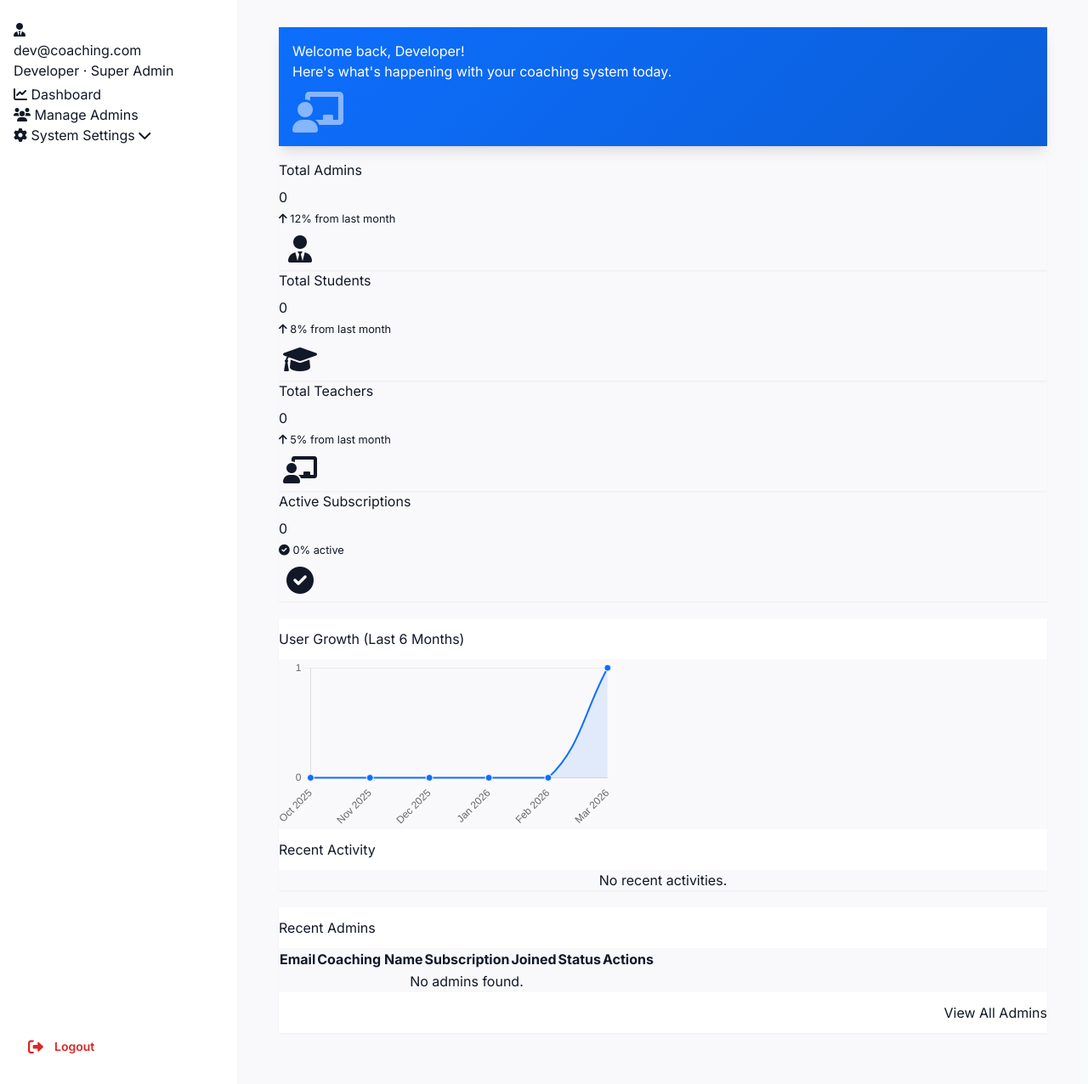
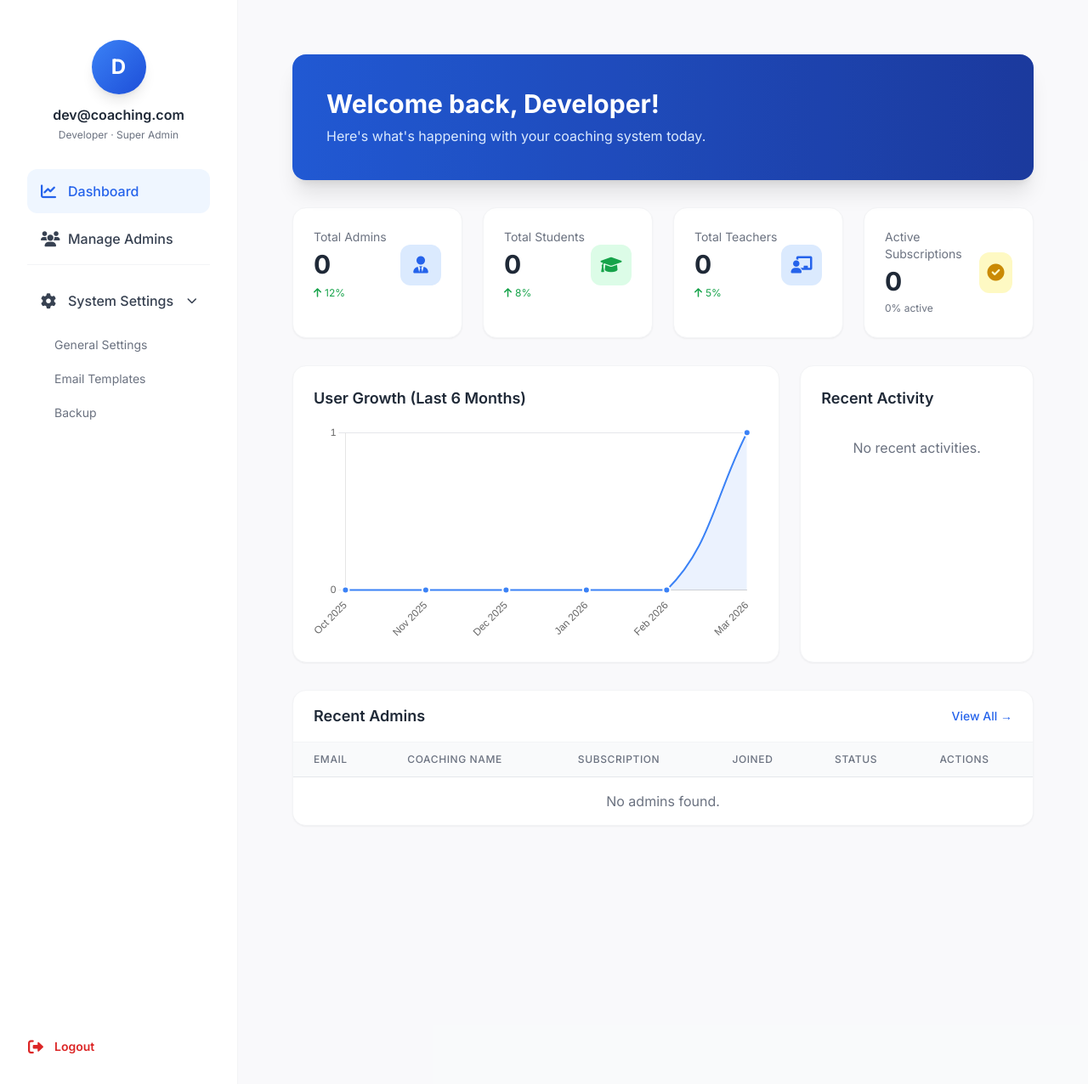
Before and after one commit to Anmol2121/CoS, a Flask app: page /developer/dashboard in a window 1280 px wide. Shown: the part 65-1341 px from the top of the page at 85% size. Run offline with Flask 3, Linux system fonts and the light colour scheme; a user stored in the database is signed in; some libraries are stand-ins or nearby versions.

Commit message:
Update dashboard.html

```diff
--- a/templates/developer/dashboard.html
+++ b/templates/developer/dashboard.html
@@ -1,349 +1,233 @@
 {% extends "base.html" %}
+
 {% block sidebar %}
-<div class="sidebar-user">
-    <div class="avatar">
-        <i class="fas fa-user-tie"></i>
+<!-- Developer Sidebar - Premium Tailwind Design -->
+<div class="px-4 py-6">
+    <div class="flex flex-col items-center text-center mb-8">
+        <div class="w-16 h-16 bg-gradient-to-br from-primary-500 to-primary-700 rounded-full flex items-center justify-center text-white text-2xl font-bold shadow-lg mb-3">
+            {{ current_user.email[0]|upper }}
         </div>
-    <h6>{{ current_user.email }}</h6>
-    <p>Developer · Super Admin</p>
+        <h6 class="font-semibold text-gray-800">{{ current_user.email }}</h6>
+        <p class="text-xs text-gray-500 mt-1">Developer · Super Admin</p>
+    </div>
+    <nav class="space-y-1">
+        <a href="{{ url_for('developer_dashboard') }}"
+           class="flex items-center gap-3 px-4 py-3 rounded-xl text-gray-700 font-medium {% if request.endpoint == 'developer_dashboard' %}bg-primary-50 text-primary-600{% else %}hover:bg-gray-100{% endif %} transition-all duration-200">
+            <i class="fas fa-chart-line w-5 text-lg"></i>
+            <span>Dashboard</span>
+        </a>
+        <a href="{{ url_for('manage_admins') }}"
+           class="flex items-center gap-3 px-4 py-3 rounded-xl text-gray-700 font-medium {% if request.endpoint == 'manage_admins' %}bg-primary-50 text-primary-600{% else %}hover:bg-gray-100{% endif %} transition-all duration-200">
+            <i class="fas fa-users w-5 text-lg"></i>
+            <span>Manage Admins</span>
+        </a>
+        <div class="pt-4 mt-4 border-t border-gray-100">
+            <a href="#" class="flex items-center gap-3 px-4 py-3 rounded-xl text-gray-700 font-medium hover:bg-gray-100 transition-all duration-200">
+                <i class="fas fa-cog w-5 text-lg"></i>
+                <span>System Settings</span>
+                <i class="fas fa-chevron-down ml-auto text-xs"></i>
+            </a>
+            <div class="ml-8 mt-2 space-y-1">
+                <a href="#" class="block py-2 text-sm text-gray-500 hover:text-primary-600">General Settings</a>
+                <a href="#" class="block py-2 text-sm text-gray-500 hover:text-primary-600">Email Templates</a>
+                <a href="#" class="block py-2 text-sm text-gray-500 hover:text-primary-600">Backup</a>
+            </div>
+        </div>
+    </nav>
+</div>
+{% endblock %}
+
+{% block content %}
+<div class="max-w-7xl mx-auto px-4 sm:px-6 lg:px-8 py-8">
+    <!-- Welcome Banner -->
+    <div class="relative overflow-hidden bg-gradient-to-r from-primary-600 to-primary-800 rounded-2xl shadow-xl mb-8">
+        <div class="absolute inset-0 bg-black opacity-10"></div>
+        <div class="relative px-6 py-8 sm:px-10 sm:py-10">
+            <h2 class="text-2xl sm:text-3xl font-bold text-white">Welcome back, Developer!</h2>
+            <p class="text-primary-100 mt-2">Here's what's happening with your coaching system today.</p>
+        </div>
     </div>
 
-<ul class="sidebar-menu">
-    <li>
-        <a href="{{ url_for('developer_dashboard') }}" class="{% if request.endpoint == 'developer_dashboard' %}active{% endif %}">
-            <i class="fas fa-chart-line"></i>
-            <span>Dashboard</span>
-        </a>
-    </li>
-    <li>
-        <a href="{{ url_for('manage_admins') }}" class="{% if request.endpoint == 'manage_admins' %}active{% endif %}">
-            <i class="fas fa-users"></i>
-            <span>Manage Admins</span>
-        </a>
-    </li>
-    <li>
-        <a href="#" data-bs-toggle="collapse" data-bs-target="#systemMenu" aria-expanded="false" aria-controls="systemMenu">
-            <i class="fas fa-cog"></i>
-            <span>System Settings</span>
-            <i class="fas fa-chevron-down ms-auto"></i>
-        </a>
-        <ul class="collapse list-unstyled" id="systemMenu">
-            <li><a href="#">General Settings</a></li>
-            <li><a href="#">Email Templates</a></li>
-            <li><a href="#">Backup</a></li>
-        </ul>
-    </li>
-</ul>
-{% endblock %}
-{% block content %}
-<div class="container-fluid px-4">
-    <!-- Welcome Banner -->
-    <div class="row mb-4">
-        <div class="col-12">
-            <div class="card border-0 bg-gradient-primary text-white shadow-lg">
-                <div class="card-body p-4">
-                    <div class="row align-items-center">
-                        <div class="col-md-8">
-                            <h2 class="display-6 fw-bold">Welcome back, Developer!</h2>
-                            <p class="lead mb-0">Here's what's happening with your coaching system today.</p>
+    <!-- Stats Cards -->
+    <div class="grid grid-cols-1 sm:grid-cols-2 lg:grid-cols-4 gap-6 mb-8">
+        <div class="bg-white rounded-2xl shadow-sm border border-gray-100 p-6 hover:shadow-lg transition-all duration-300 group">
+            <div class="flex items-center justify-between">
+                <div>
+                    <p class="text-sm text-gray-500 mb-1">Total Admins</p>
+                    <h3 class="text-3xl font-bold text-gray-800">{{ total_admins }}</h3>
+                    <span class="text-xs text-green-600 mt-2 inline-flex items-center gap-1"><i class="fas fa-arrow-up"></i>12%</span>
                 </div>
-                        <div class="col-md-4 text-md-end mt-3 mt-md-0">
-                            <i class="fas fa-chalkboard-user fa-3x opacity-50"></i>
+                <div class="w-12 h-12 bg-primary-100 rounded-xl flex items-center justify-center group-hover:scale-110 transition-transform">
+                    <i class="fas fa-user-tie text-primary-600 text-xl"></i>
                 </div>
             </div>
         </div>
+        <div class="bg-white rounded-2xl shadow-sm border border-gray-100 p-6 hover:shadow-lg transition-all duration-300 group">
+            <div class="flex items-center justify-between">
+                <div>
+                    <p class="text-sm text-gray-500 mb-1">Total Students</p>
+                    <h3 class="text-3xl font-bold text-gray-800">{{ total_students }}</h3>
+                    <span class="text-xs text-green-600 mt-2 inline-flex items-center gap-1"><i class="fas fa-arrow-up"></i>8%</span>
+                </div>
+                <div class="w-12 h-12 bg-green-100 rounded-xl flex items-center justify-center group-hover:scale-110 transition-transform">
+                    <i class="fas fa-graduation-cap text-green-600 text-xl"></i>
                 </div>
             </div>
         </div>
-
-    <!-- Stats Cards - Enhanced -->
-    <div class="row g-4 mb-5">
-        <div class="col-12 col-sm-6 col-xl-3">
-            <div class="card border-0 shadow-sm h-100 stat-card">
-                <div class="card-body">
-                    <div class="d-flex justify-content-between align-items-center">
+        <div class="bg-white rounded-2xl shadow-sm border border-gray-100 p-6 hover:shadow-lg transition-all duration-300 group">
+            <div class="flex items-center justify-between">
                 <div>
-                            <h6 class="text-muted mb-2">Total Admins</h6>
-                            <h2 class="mb-0 fw-bold">{{ total_admins }}</h2>
-                            <small class="text-success"><i class="fas fa-arrow-up"></i> 12% from last month</small>
+                    <p class="text-sm text-gray-500 mb-1">Total Teachers</p>
+                    <h3 class="text-3xl font-bold text-gray-800">{{ total_teachers }}</h3>
+                    <span class="text-xs text-green-600 mt-2 inline-flex items-center gap-1"><i class="fas fa-arrow-up"></i>5%</span>
                 </div>
-                        <div class="bg-primary bg-opacity-10 p-3 rounded-circle">
-                            <i class="fas fa-user-tie fa-2x text-primary"></i>
+                <div class="w-12 h-12 bg-blue-100 rounded-xl flex items-center justify-center group-hover:scale-110 transition-transform">
+                    <i class="fas fa-chalkboard-user text-blue-600 text-xl"></i>
                 </div>
             </div>
         </div>
+        <div class="bg-white rounded-2xl shadow-sm border border-gray-100 p-6 hover:shadow-lg transition-all duration-300 group">
+            <div class="flex items-center justify-between">
+                <div>
+                    <p class="text-sm text-gray-500 mb-1">Active Subscriptions</p>
+                    <h3 class="text-3xl font-bold text-gray-800">{{ active_subscriptions }}</h3>
+                    <span class="text-xs text-gray-500 mt-2">{{ ((active_subscriptions / (active_subscriptions + expired_subscriptions)) * 100)|round(0) if (active_subscriptions + expired_subscriptions) > 0 else 0 }}% active</span>
                 </div>
-        </div>
-        <div class="col-12 col-sm-6 col-xl-3">
-            <div class="card border-0 shadow-sm h-100 stat-card">
-                <div class="card-body">
-                    <div class="d-flex justify-content-between align-items-center">
-                        <div>
-                            <h6 class="text-muted mb-2">Total Students</h6>
-                            <h2 class="mb-0 fw-bold">{{ total_students }}</h2>
-                            <small class="text-success"><i class="fas fa-arrow-up"></i> 8% from last month</small>
-                        </div>
-                        <div class="bg-success bg-opacity-10 p-3 rounded-circle">
-                            <i class="fas fa-graduation-cap fa-2x text-success"></i>
-                        </div>
-                    </div>
-                </div>
-            </div>
-        </div>
-        <div class="col-12 col-sm-6 col-xl-3">
-            <div class="card border-0 shadow-sm h-100 stat-card">
-                <div class="card-body">
-                    <div class="d-flex justify-content-between align-items-center">
-                        <div>
-                            <h6 class="text-muted mb-2">Total Teachers</h6>
-                            <h2 class="mb-0 fw-bold">{{ total_teachers }}</h2>
-                            <small class="text-success"><i class="fas fa-arrow-up"></i> 5% from last month</small>
-                        </div>
-                        <div class="bg-info bg-opacity-10 p-3 rounded-circle">
-                            <i class="fas fa-chalkboard-user fa-2x text-info"></i>
-                        </div>
-                    </div>
-                </div>
-            </div>
-        </div>
-        <div class="col-12 col-sm-6 col-xl-3">
-            <div class="card border-0 shadow-sm h-100 stat-card">
-                <div class="card-body">
-                    <div class="d-flex justify-content-between align-items-center">
-                        <div>
-                            <h6 class="text-muted mb-2">Active Subscriptions</h6>
-                            <h2 class="mb-0 fw-bold">{{ active_subscriptions }}</h2>
-                            <small class="text-success"><i class="fas fa-check-circle"></i> {{ ((active_subscriptions / (active_subscriptions + expired_subscriptions)) * 100)|round(0) if (active_subscriptions + expired_subscriptions) > 0 else 0 }}% active</small>
-                        </div>
-                        <div class="bg-warning bg-opacity-10 p-3 rounded-circle">
-                            <i class="fas fa-check-circle fa-2x text-warning"></i>
-                        </div>
-                    </div>
+                <div class="w-12 h-12 bg-yellow-100 rounded-xl flex items-center justify-center group-hover:scale-110 transition-transform">
+                    <i class="fas fa-check-circle text-yellow-600 text-xl"></i>
                 </div>
             </div>
         </div>
     </div>
 
     <!-- Charts and Activity -->
-    <div class="row g-4 mb-5">
-        <div class="col-12 col-lg-8">
-            <div class="card border-0 shadow-sm">
-                <div class="card-header bg-white border-0 py-3">
-                    <h5 class="mb-0">User Growth (Last 6 Months)</h5>
-                </div>
-                <div class="card-body">
-                    <div class="chart-container" style="position: relative; height: 200px;">
+    <div class="grid grid-cols-1 lg:grid-cols-3 gap-6 mb-8">
+        <div class="lg:col-span-2 bg-white rounded-2xl shadow-sm border border-gray-100 p-6">
+            <h3 class="text-lg font-semibold text-gray-800 mb-4">User Growth (Last 6 Months)</h3>
+            <div class="h-64">
                 <canvas id="growthChart"></canvas>
             </div>
         </div>
+        <div class="bg-white rounded-2xl shadow-sm border border-gray-100 p-6">
+            <h3 class="text-lg font-semibold text-gray-800 mb-4">Recent Activity</h3>
+            <div class="space-y-4">
+                {% for activity in recent_activities %}
+                <div class="flex items-start gap-3">
+                    <div class="w-8 h-8 rounded-full bg-{{ activity.color }}-100 flex items-center justify-center flex-shrink-0">
+                        <i class="fas {{ activity.icon }} text-{{ activity.color }}-600 text-sm"></i>
                     </div>
-        </div>
-        <div class="col-12 col-lg-4">
-            <div class="card border-0 shadow-sm h-100">
-                <div class="card-header bg-white border-0 py-3">
-                    <h5 class="mb-0">Recent Activity</h5>
-                </div>
-                <div class="card-body p-0">
-                    <div class="list-group list-group-flush">
-                        {% for activity in recent_activities %}
-                        <div class="list-group-item d-flex align-items-center">
-                            <div class="flex-shrink-0">
-                                <i class="{{ activity.icon }} text-{{ activity.color }}"></i>
-                            </div>
-                            <div class="flex-grow-1 ms-3">
-                                <small class="text-muted">{{ activity.time.strftime('%Y-%m-%d %H:%M') }}</small>
-                                <p class="mb-0">{{ activity.message }}</p>
+                    <div>
+                        <p class="text-sm text-gray-800">{{ activity.message }}</p>
+                        <span class="text-xs text-gray-400">{{ activity.time.strftime('%Y-%m-%d %H:%M') }}</span>
                     </div>
                 </div>
                 {% else %}
-                        <div class="list-group-item text-center text-muted">
-                            No recent activities.
-                        </div>
+                <p class="text-gray-500 text-center py-4">No recent activities.</p>
                 {% endfor %}
-                    </div>
-                </div>
             </div>
         </div>
     </div>
 
     <!-- Recent Admins Table -->
-    <div class="row g-4">
-        <div class="col-12">
-            <div class="card border-0 shadow-sm">
-                <div class="card-header bg-white border-0 py-3">
-                    <h5 class="mb-0">Recent Admins</h5>
+    <div class="bg-white rounded-2xl shadow-sm border border-gray-100 overflow-hidden">
+        <div class="px-6 py-4 border-b border-gray-100 flex justify-between items-center">
+            <h3 class="text-lg font-semibold text-gray-800">Recent Admins</h3>
+            <a href="{{ url_for('manage_admins') }}" class="text-sm text-primary-600 hover:text-primary-700 font-medium">View All →</a>
         </div>
-                <div class="card-body p-0">
-                    <div class="table-responsive">
-                        <table class="table table-hover align-middle mb-0">
-                            <thead class="table-light">
+        <div class="overflow-x-auto">
+            <table class="min-w-full divide-y divide-gray-200">
+                <thead class="bg-gray-50">
                     <tr>
-                                    <th>Email</th>
-                                    <th>Coaching Name</th>
-                                    <th>Subscription</th>
-                                    <th>Joined</th>
-                                    <th>Status</th>
-                                    <th>Actions</th>
+                        <th class="px-6 py-3 text-left text-xs font-medium text-gray-500 uppercase tracking-wider">Email</th>
+                        <th class="px-6 py-3 text-left text-xs font-medium text-gray-500 uppercase tracking-wider">Coaching Name</th>
+                        <th class="px-6 py-3 text-left text-xs font-medium text-gray-500 uppercase tracking-wider">Subscription</th>
+                        <th class="px-6 py-3 text-left text-xs font-medium text-gray-500 uppercase tracking-wider">Joined</th>
+                        <th class="px-6 py-3 text-left text-xs font-medium text-gray-500 uppercase tracking-wider">Status</th>
+                        <th class="px-6 py-3 text-left text-xs font-medium text-gray-500 uppercase tracking-wider">Actions</th>
                     </tr>
                 </thead>
-                            <tbody>
+                <tbody class="bg-white divide-y divide-gray-100">
                     {% for admin in recent_admins %}
-                                <tr>
-                                    <td>{{ admin.email }}</td>
-                                    <td>{{ admin.admin.coaching_name }}</td>
-                                    <td>
-                                        <span class="badge bg-{{ 'success' if admin.admin.subscription_status == 'active' else 'danger' }}">
+                    <tr class="hover:bg-gray-50 transition-colors">
+                        <td class="px-6 py-4 whitespace-nowrap text-sm text-gray-900">{{ admin.email }}</td>
+                        <td class="px-6 py-4 whitespace-nowrap text-sm text-gray-600">{{ admin.admin.coaching_name }}</td>
+                        <td class="px-6 py-4 whitespace-nowrap">
+                            <span class="px-2 py-1 text-xs font-medium rounded-full {% if admin.admin.subscription_status == 'active' %}bg-green-100 text-green-800{% else %}bg-red-100 text-red-800{% endif %}">
                                 {{ admin.admin.subscription_status|capitalize }}
                             </span>
                         </td>
-                                    <td>{{ admin.created_at.strftime('%Y-%m-%d') }}</td>
-                                    <td>
-                                        {% if admin.is_active %}
-                                            <span class="badge bg-success">Active</span>
-                                        {% else %}
-                                            <span class="badge bg-secondary">Suspended</span>
-                                        {% endif %}
+                        <td class="px-6 py-4 whitespace-nowrap text-sm text-gray-600">{{ admin.created_at.strftime('%Y-%m-%d') }}</td>
+                        <td class="px-6 py-4 whitespace-nowrap">
+                            <span class="px-2 py-1 text-xs font-medium rounded-full {% if admin.is_active %}bg-green-100 text-green-800{% else %}bg-gray-100 text-gray-800{% endif %}">
+                                {{ 'Active' if admin.is_active else 'Suspended' }}
+                            </span>
                         </td>
-                                    <td>
-                                        <a href="{{ url_for('edit_admin', id=admin.id) }}" class="btn btn-sm btn-outline-primary">
+                        <td class="px-6 py-4 whitespace-nowrap text-sm">
+                            <a href="{{ url_for('edit_admin', id=admin.id) }}" class="text-primary-600 hover:text-primary-800 mr-3">
                                 <i class="fas fa-edit"></i>
                             </a>
                         </td>
                     </tr>
                     {% else %}
                     <tr>
-                                    <td colspan="6" class="text-center text-muted">No admins found.</td>
+                        <td colspan="6" class="px-6 py-4 text-center text-gray-500">No admins found.</td>
                     </tr>
                     {% endfor %}
                 </tbody>
             </table>
         </div>
     </div>
-                <div class="card-footer bg-white border-0 text-end py-3">
-                    <a href="{{ url_for('manage_admins') }}" class="btn btn-sm btn-outline-primary">View All Admins</a>
-                </div>
-            </div>
-        </div>
-    </div>
 </div>
 
 <script>
 document.addEventListener('DOMContentLoaded', function() {
-        const canvas = document.getElementById('growthChart');
-        if (canvas) {
-            try {
-                new Chart(canvas.getContext('2d'), {
+    const ctx = document.getElementById('growthChart').getContext('2d');
+    new Chart(ctx, {
         type: 'line',
         data: {
             labels: {{ months|tojson }},
             datasets: [{
                 label: 'New Users',
                 data: {{ user_counts|tojson }},
-                            borderColor: '#0d6efd',
-                            backgroundColor: 'rgba(13,110,253,0.1)',
+                borderColor: '#3b82f6',
+                backgroundColor: 'rgba(59,130,246,0.1)',
                 tension: 0.4,
                 fill: true,
-                            pointBackgroundColor: '#0d6efd',
+                pointBackgroundColor: '#3b82f6',
                 pointBorderColor: '#fff',
                 pointRadius: 4,
-                            pointHoverRadius: 6
+                pointHoverRadius: 6,
+                borderWidth: 2
             }]
         },
         options: {
             responsive: true,
-                        maintainAspectRatio: true,
+            maintainAspectRatio: false,
             plugins: {
-                            legend: {
-                                display: false
-                            },
+                legend: { display: false },
                 tooltip: {
                     mode: 'index',
                     intersect: false,
                     backgroundColor: 'rgba(0,0,0,0.8)',
                     titleColor: '#fff',
                     bodyColor: '#ddd',
-                                borderColor: '#0d6efd',
+                    borderColor: '#3b82f6',
                     borderWidth: 1
                 }
             },
             scales: {
                 y: {
                     beginAtZero: true,
-                                grid: {
-                                    color: 'rgba(0,0,0,0.05)',
-                                    drawBorder: false
-                                },
-                                ticks: {
-                                    stepSize: 1,
-                                    callback: function(value) {
-                                        return value;
-                                    }
-                                }
+                    grid: { color: '#e5e7eb', drawBorder: false },
+                    ticks: { stepSize: 1 }
                 },
                 x: {
-                                grid: {
-                                    display: false
-                                },
-                                ticks: {
-                                    maxRotation: 45,
-                                    minRotation: 45
-                                }
-                            }
-                        },
-                        elements: {
-                            line: {
-                                borderWidth: 2
-                            },
-                            point: {
-                                radius: 3,
-                                hoverRadius: 5
+                    grid: { display: false },
+                    ticks: { maxRotation: 45, minRotation: 45 }
                 }
             }
         }
     });
-            } catch (error) {
-                console.error('Chart initialization error:', error);
-            }
-        } else {
-            console.error('Canvas element #growthChart not found');
-        }
 });
 </script>
-
-<style>
-    .bg-gradient-primary {
-        background: linear-gradient(135deg, #0d6efd, #0b5ed7);
-    }
-    .stat-card {
-        transition: transform 0.2s, box-shadow 0.2s;
-    }
-    .stat-card:hover {
-        transform: translateY(-5px);
-        box-shadow: 0 0.5rem 1rem rgba(0,0,0,0.15) !important;
-    }
-    .rounded-circle {
-        border-radius: 50%;
-        width: 50px;
-        height: 50px;
-        display: inline-flex;
-        align-items: center;
-        justify-content: center;
-    }
-    .list-group-item {
-        transition: background 0.2s;
-    }
-    .list-group-item:hover {
-        background: #f8f9fa;
-    }
-    .chart-container {
-        position: relative;
-        width: 100%;
-        height: 200px;
-    }
-    @media (max-width: 768px) {
-        .chart-container {
-            height: 180px;
-        }
-    }
-</style>
 {% endblock %}
```
Lines whose indentation alone changed are shown as unchanged.
